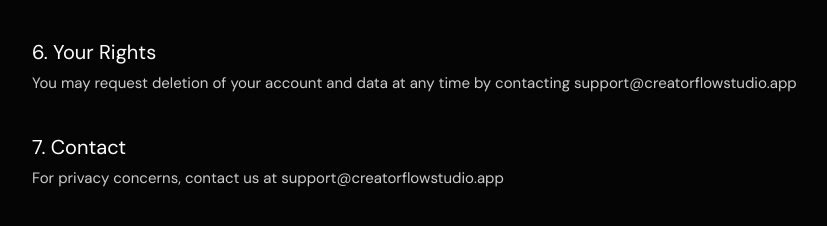
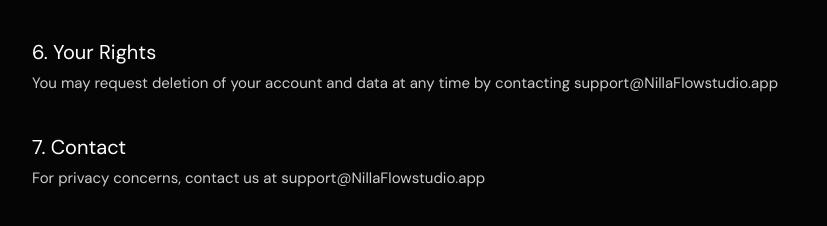
Before and after one commit to nillad70-oss/creatorflow-studio, a Next.js app: page /privacy in a window 1280 px wide. Shown: the part 654-880 px from the top of the page, without its empty margins (208-1035 px from the left). Built offline with nearby package versions, Linux system fonts and the light colour scheme.

Commit message:
Rebrand login and dashboard to NillaFlow Studio

```diff
--- a/package.json
+++ b/package.json
@@ -1,5 +1,5 @@
 {
-  "name": "creatorflow-studio",
+  "name": "NillaFlow-studio",
   "version": "1.0.0",
   "private": true,
   "scripts": {
--- a/pages/auth/reset-password.js
+++ b/pages/auth/reset-password.js
@@ -80,7 +80,7 @@
               <span className="text-white text-xs font-bold">CF</span>
             </div>
             <span style={{fontFamily: 'var(--font-display)'}} className="text-primary text-lg font-medium tracking-wide">
-              CreatorFlow
+              NillaFlow
             </span>
           </Link>
         </nav>
--- a/pages/dashboard.js
+++ b/pages/dashboard.js
@@ -124,7 +124,7 @@
                 <span className="text-white text-xs font-bold">CF</span>
               </div>
               <span style={{fontFamily: 'var(--font-display)'}} className="text-primary text-lg font-medium">
-                CreatorFlow
+                NillaFlow
               </span>
             </div>
           </div>
@@ -176,7 +176,7 @@
               <span className="text-white text-xs font-bold">CF</span>
             </div>
             <span style={{fontFamily: 'var(--font-display)'}} className="text-primary text-base font-medium">
-              CreatorFlow
+              NillaFlow
             </span>
           </div>
           <button
--- a/pages/onboarding.js
+++ b/pages/onboarding.js
@@ -135,7 +135,7 @@
               <span className="text-white text-xs font-bold">CF</span>
             </div>
             <span style={{fontFamily: 'var(--font-display)'}} className="text-primary text-lg font-medium">
-              CreatorFlow
+              NillaFlow
             </span>
           </div>
           <span className="text-tertiary text-xs">
--- a/pages/privacy.js
+++ b/pages/privacy.js
@@ -30,10 +30,10 @@
             <p>We use cookies for authentication and to improve your experience.</p>
 
             <h2 style={{ color: 'white', fontSize: '20px', marginTop: '32px' }}>6. Your Rights</h2>
-            <p>You may request deletion of your account and data at any time by contacting support@creatorflowstudio.app</p>
+            <p>You may request deletion of your account and data at any time by contacting support@NillaFlowstudio.app</p>
 
             <h2 style={{ color: 'white', fontSize: '20px', marginTop: '32px' }}>7. Contact</h2>
-            <p>For privacy concerns, contact us at support@creatorflowstudio.app</p>
+            <p>For privacy concerns, contact us at support@NillaFlowstudio.app</p>
           </div>
         </div>
       </div>
--- a/pages/signup.js
+++ b/pages/signup.js
@@ -86,7 +86,7 @@
               <span className="text-white text-xs font-bold">CF</span>
             </div>
             <span style={{fontFamily: 'var(--font-display)'}} className="text-primary text-lg font-medium tracking-wide">
-              CreatorFlow
+              NillaFlow
             </span>
           </Link>
         </nav>
--- a/pages/teleprompter.js
+++ b/pages/teleprompter.js
@@ -99,7 +99,7 @@
           if (navigator.canShare && navigator.canShare({ files: [new File([blob], 'recording.mp4', { type: 'video/mp4' })] })) {
             try {
               await navigator.share({
-                files: [new File([blob], 'creatorflow-recording.mp4', { type: 'video/mp4' })],
+                files: [new File([blob], 'NillaFlow-recording.mp4', { type: 'video/mp4' })],
                 title: 'NillaFlowRecording',
               })
             } catch (err) {
@@ -107,7 +107,7 @@
               const url = URL.createObjectURL(blob)
               const a = document.createElement('a')
               a.href = url
-              a.download = 'creatorflow-recording.mp4'
+              a.download = 'NillaFlow-recording.mp4'
               a.click()
               URL.revokeObjectURL(url)
             }
@@ -116,7 +116,7 @@
             const url = URL.createObjectURL(blob)
             const a = document.createElement('a')
             a.href = url
-            a.download = 'creatorflow-recording.mp4'
+            a.download = 'NillaFlow-recording.mp4'
             a.click()
             URL.revokeObjectURL(url)
           }
--- a/pages/terms.js
+++ b/pages/terms.js
@@ -33,7 +33,7 @@
             <p>We reserve the right to terminate accounts that violate these terms.</p>
 
             <h2 style={{ color: 'white', fontSize: '20px', marginTop: '32px' }}>7. Contact</h2>
-            <p>For questions about these terms, contact us at support@creatorflowstudio.app</p>
+            <p>For questions about these terms, contact us at support@NillaFlowstudio.app</p>
           </div>
         </div>
       </div>
```
Also changed, not shown: public/manifest.json, 1 other file (tests, documents, lock files or other folders).
